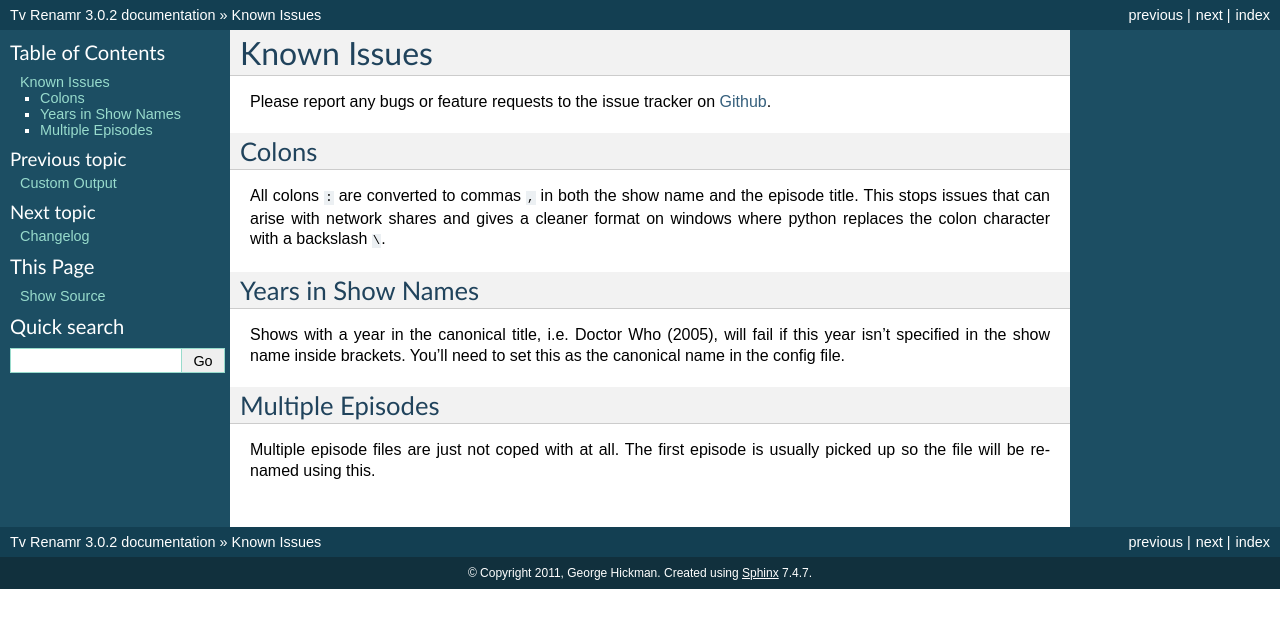
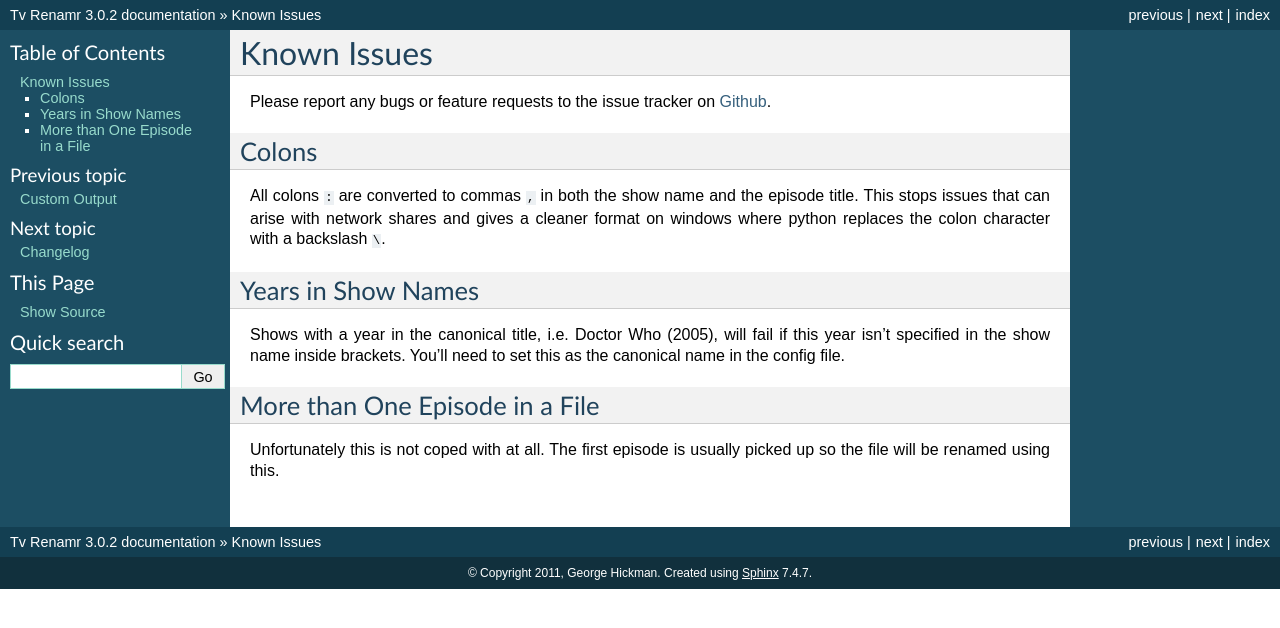
Before and after one commit to ghickman/tvrenamr, a Sphinx documentation site: the page built from tvrenamr/docs/known-issues.rst, in a window 1280 px wide. Shown: the top 628 px of the page. Built offline with Sphinx 7.4.7, drawn with Linux system fonts in a browser that asks for light colours.

Commit message:
Clear up what is meant by multiple episode files

```diff
--- a/tvrenamr/docs/known-issues.rst
+++ b/tvrenamr/docs/known-issues.rst
@@ -17,7 +17,8 @@ Years in Show Names
 
 Shows with a year in the canonical title, i.e. Doctor Who (2005), will fail if this year isn't specified in the show name inside brackets. You'll need to set this as the canonical name in the config file.
 
-Multiple Episodes
+
+More than One Episode in a File
 -----------------
 
-Multiple episode files are just not coped with at all. The first episode is usually picked up so the file will be renamed using this.
+Unfortunately this is not coped with at all. The first episode is usually picked up so the file will be renamed using this.
```
